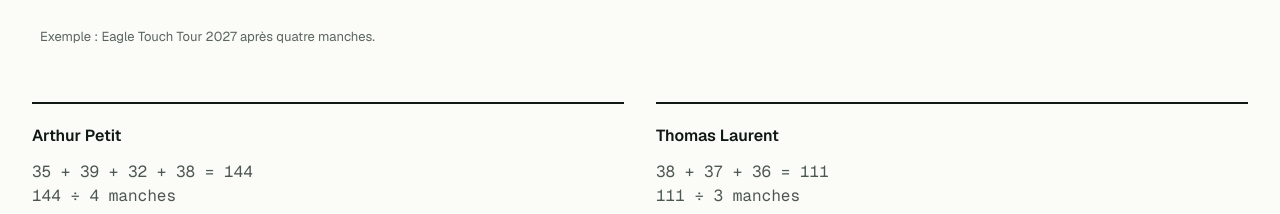
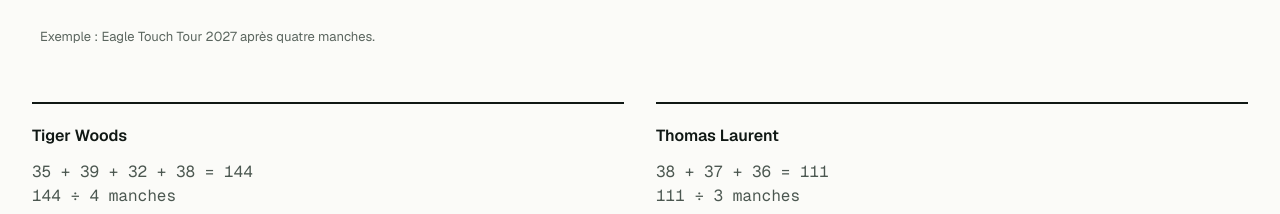
Before and after one commit to artibowzz-ui/eagle-touch, a Next.js app: page / in a window 1280 px wide. Shown: the part 4580-4794 px from the top of the page. Built offline with nearby package versions, Linux system fonts and the light colour scheme; no server answers.

Commit message:
Update AverageSection.tsx

```diff
--- a/components/AverageSection.tsx
+++ b/components/AverageSection.tsx
@@ -1,7 +1,7 @@
 import { AverageBoard } from "./AverageBoard";
 
 const examples = [
-  { name: "Arthur Petit", sum: "35 + 39 + 32 + 38 = 144", div: "144 ÷ 4 manches", avg: "36,00", note: "Quatre manches jouées." },
+  { name: "Tiger Woods", sum: "35 + 39 + 32 + 38 = 144", div: "144 ÷ 4 manches", avg: "36,00", note: "Quatre manches jouées." },
   { name: "Thomas Laurent", sum: "38 + 37 + 36 = 111", div: "111 ÷ 3 manches", avg: "37,00", note: "Manche 2 manquée, non comptée." },
 ];
 
```
